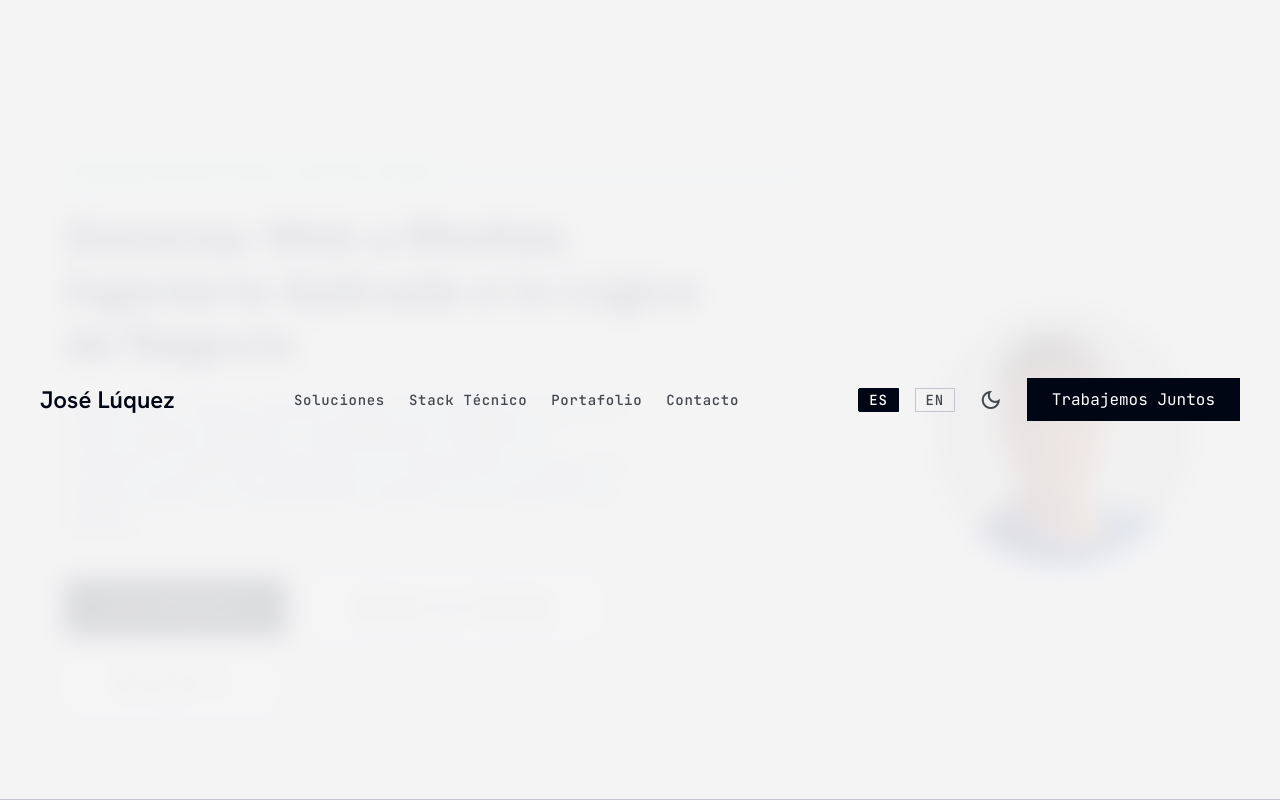
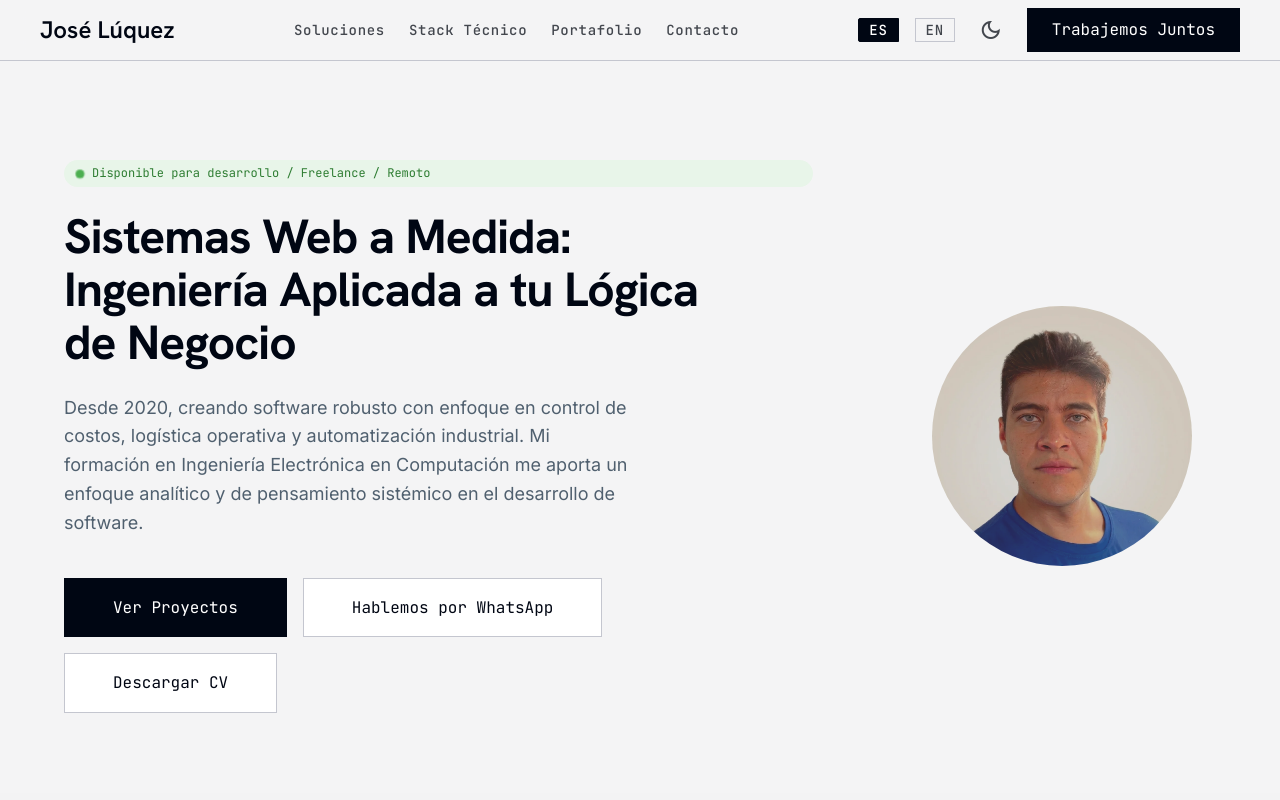
Before and after one commit to luqjos31/luqjos31.github.io, a website built with Vite: page index.html in a window 1280 px wide. Shown: the top 800 px of the page. Built offline with nearby package versions, Linux system fonts and the light colour scheme.

Commit message:
fix: reset bottom on desktop with lg:bottom-auto

```diff
--- a/index.html
+++ b/index.html
@@ -9,7 +9,7 @@
 </head>
 <body class="font-body-md text-body-md bg-background">
 <!-- TopAppBar -->
-<header class="fixed bottom-0 lg:top-0 left-0 w-full z-50 flex justify-between items-center px-lg py-sm bg-background/90 backdrop-blur-md border-t lg:border-t-0 lg:border-b border-outline-variant">
+<header class="fixed bottom-0 lg:bottom-auto lg:top-0 left-0 w-full z-50 flex justify-between items-center px-lg py-sm bg-background/90 backdrop-blur-md border-t lg:border-t-0 lg:border-b border-outline-variant">
 <div class="max-w-container-max mx-auto w-full flex justify-between items-center">
 <div class="font-display-lg text-[18px] lg:text-headline-md font-bold text-primary whitespace-nowrap">
             José Lúquez
```
